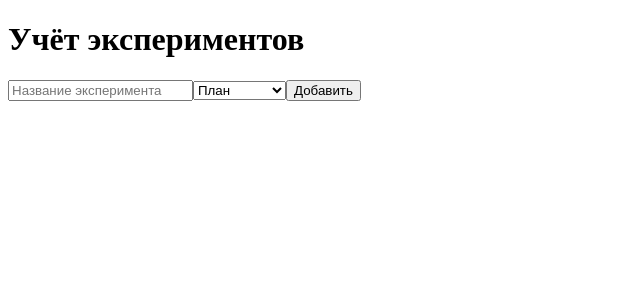
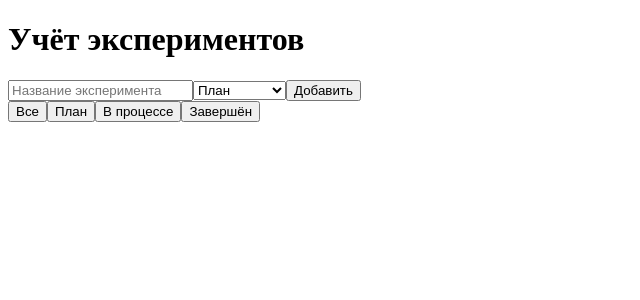
Before and after one commit to Andrey911-lab/experiment-tracker, a React (Create React App) app: page / in a window 1280 px wide. Shown: the top 300 px of the page, without its empty margins (0-640 px from the left). Built offline with nearby package versions, Linux system fonts and the light colour scheme.

Commit message:
Фильтр по статусу

```diff
--- a/src/App.js
+++ b/src/App.js
@@ -4,6 +4,7 @@ function App() {
     const [experiments, setExperiments] = useState([]);
     const [name, setName] = useState('');
     const [status, setStatus] = useState('План');
+    const [filter, setFilter] = useState('Все');
 
     const addExperiment = () => {
         if (name === '') return;
@@ -24,6 +25,10 @@ function App() {
 
     const statuses = ['План', 'В процессе', 'Завершён'];
 
+    const filteredExperiments = filter === 'Все'
+        ? experiments
+        : experiments.filter(exp => exp.status === filter);
+
     return (
         <div>
             <h1>Учёт экспериментов</h1>
@@ -43,8 +48,15 @@ function App() {
                 <button onClick={addExperiment}>Добавить</button>
             </div>
 
+            <div>
+                <button onClick={() => setFilter('Все')}>Все</button>
+                <button onClick={() => setFilter('План')}>План</button>
+                <button onClick={() => setFilter('В процессе')}>В процессе</button>
+                <button onClick={() => setFilter('Завершён')}>Завершён</button>
+            </div>
+
             <ul>
-                {experiments.map(exp => (
+                {filteredExperiments.map(exp => (
                     <li key={exp.id}>
                         {exp.name} - {exp.status}
                         <button onClick={() => deleteExperiment(exp.id)}>Удалить</button>
```
